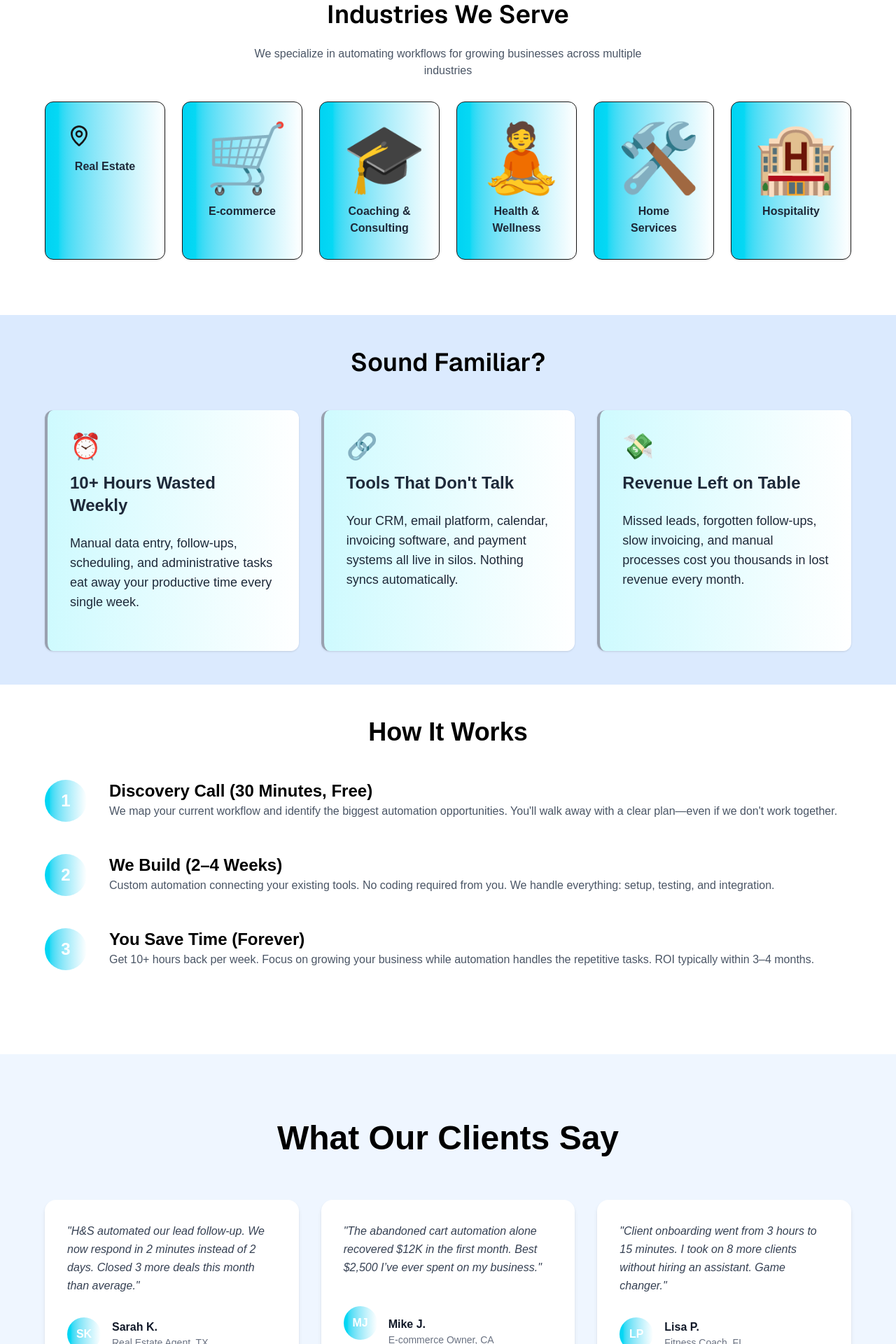
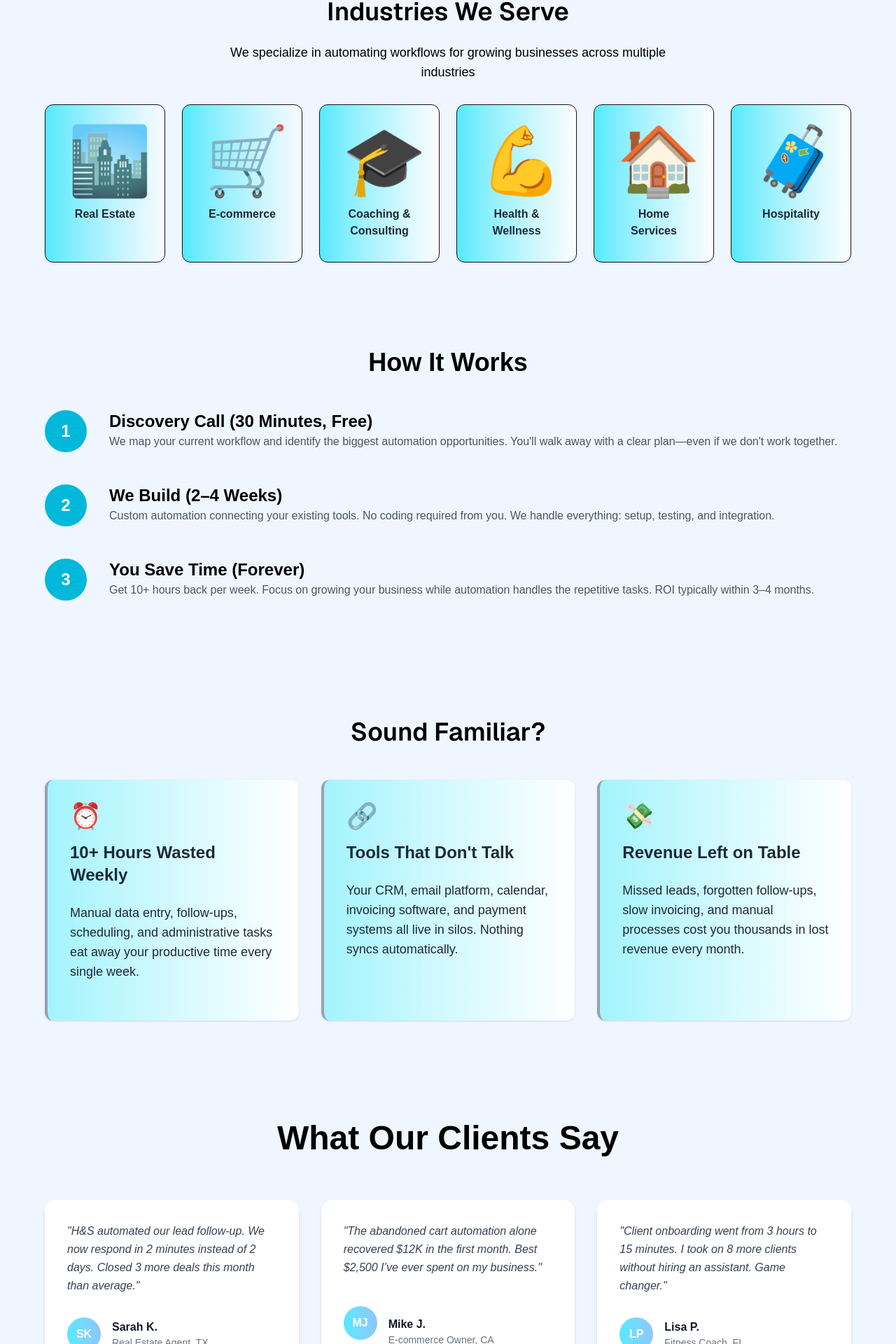
Before and after one commit to rizwan059/intership_project, a Next.js app in the folder hs_inter_t2/frontend/: page / in a window 1280 px wide. Shown: the part 663-2583 px from the top of the page at 70% size. Built offline with nearby package versions, Linux system fonts and the light colour scheme.

Commit message:
home and service have been finalized

```diff
--- a/hs_inter_t2/frontend/app/page.tsx
+++ b/hs_inter_t2/frontend/app/page.tsx
@@ -15,8 +15,8 @@ export default function Home() {
     <div className="">
       <Hero />
       <Industries />
+      <HowItWorks />
       <ProblemSection />
-      <HowItWorks />
       <SocialProof />
       <FinalCTA />
     </div>
--- a/hs_inter_t2/frontend/components/FinalCTA.tsx
+++ b/hs_inter_t2/frontend/components/FinalCTA.tsx
@@ -8,7 +8,7 @@ function FinalCTA() {
         <div>
 
             {/* SECTION 6: Final CTA*/}
-            <section className="min-h-84  bg-blue-200">
+            <section className="min-h-84  bg-gradient-to-r from-green-100 to-cyan-200">
 
                 <div className="max-w-132 mx-auto flex items-center justify-center flex-col gap-6 py-12 px-6 text-center">
 
@@ -21,7 +21,7 @@ function FinalCTA() {
 
                     {/* "Book your Free Consultation" (links to /book) */}
                     <Link href="/book-call">
-                        <button className="px-6 py-3 border hover:border-blue-500 bg-white/90 text-blue-500 rounded-lg transform transition duration-300 hover:-translate-y-2  cursor-pointer">
+                        <button className="px-6 py-3 border-blue-500 text-blue-500 rounded-lg bg-gradient-to-r from-cyan-400 to-blue-500 text-white">
                             Book Your Free Consultation
                         </button>
                     </Link>
--- a/hs_inter_t2/frontend/components/Hero.tsx
+++ b/hs_inter_t2/frontend/components/Hero.tsx
@@ -7,13 +7,13 @@ export default function Hero() {
         <main className="">
 
             {/* Section 1 – Hero */}
-            <section className="min-h-132 flex items-center justify-center bg-blue-100 px-6">
+            <section className="min-h-132 flex items-center justify-center bg-gradient-to-r from-green-100 to-cyan-200 px-6">
                 <div className="max-w-8xl text-center">
 
-                    <h1 className="text-2xl md:text-6xl text-black leading-tight mb-8">
+                    <h1 className="text-2xl font-serif md:text-6xl text-black leading-tight mb-8">
                         Small Businesses Waste <span className="text-blue-500">10+ Hours Per Week<br /></span> on Manual Tasks. We Automate Them for Under <span className="text-blue-500">$3,000.</span></h1>
 
-                    <p className="text-md text-gray-600 mb-8">
+                    <p className="text-lg text-black mb-8">
                         AI-powered automation that connects your tools, eliminates busywork, and saves you time -
                         without hiring developers.
                     </p>
--- a/hs_inter_t2/frontend/components/HowItWorks.tsx
+++ b/hs_inter_t2/frontend/components/HowItWorks.tsx
@@ -8,7 +8,7 @@ function HowItWorks() {
 
 
       {/* SECTION 4: How It Works (3 Steps) */}
-      <section className="min-h-132 flex text-center justify-center bg-white">
+      <section className="min-h-132 flex text-center justify-center bg-blue-50">
 
         <div className="max-w-6xl w-full text-center">
           <h2 className="text-4xl font-semibold text-black py-12">How It Works</h2>
@@ -18,7 +18,7 @@ function HowItWorks() {
 
             {/* Step 1 */}
             <div className="flex items-start gap-8">
-              <div className="flex items-center justify-center w-15 h-15 rounded-full bg-gradient-to-r from-cyan-400 to-white/80 text-white text-2xl font-bold shrink-0">
+              <div className="flex items-center justify-center w-15 h-15 rounded-full bg-gradient-to-r from-cyan-500 to-cyan-500 text-white text-2xl font-bold shrink-0">
                 1
               </div>
 
@@ -36,7 +36,7 @@ function HowItWorks() {
 
             {/* Step 2 */}
             <div className="flex items-start gap-8">
-              <div className="flex items-center justify-center w-15 h-15 rounded-full bg-gradient-to-r from-cyan-400 to-white/80 text-white text-2xl font-bold shrink-0">
+              <div className="flex items-center justify-center w-15 h-15 rounded-full bg-gradient-to-r from-cyan-500 to-cyan-500 text-white text-2xl font-bold shrink-0">
                 2
               </div>
 
@@ -53,7 +53,7 @@ function HowItWorks() {
 
             {/* Step 3 */}
             <div className="flex items-start gap-8">
-              <div className="flex items-center justify-center w-15 h-15 rounded-full bg-gradient-to-r from-cyan-400 to-white/80 text-white text-2xl font-bold shrink-0">
+              <div className="flex items-center justify-center w-15 h-15 rounded-full bg-gradient-to-r from-cyan-500 to-cyan-500 text-white text-2xl font-bold shrink-0">
                 3
               </div>
 
--- a/hs_inter_t2/frontend/components/Industries.tsx
+++ b/hs_inter_t2/frontend/components/Industries.tsx
@@ -11,7 +11,7 @@ function Industries() {
         <div>
 
             {/* SECTION 2: Industries We Serve (6 Icons)*/}
-            <section className="min-h-132 flex items-center justify-center bg-white px-6">
+            <section className="min-h-132 flex items-center justify-center bg-blue-50 px-6">
 
                 <div className="max-w-6xl w-full text-center">
 
@@ -20,45 +20,45 @@ function Industries() {
                     </h2>
 
 
-                    <p className="text-md text-gray-600 mb-8">
+                    <p className="text-lg text-black mb-8">
                         We specialize in automating workflows for growing businesses across multiple<br /> industries
                     </p>
 
                     <div className="grid grid-cols-1 sm:grid-cols-2 md:grid-cols-6 gap-6 ">
 
                         {/* Card 1 */}
-                        <div className="p-8 border hover:border-blue-500 bg-gradient-to-r from-cyan-400 to-white/80 rounded-xl shadow-sm hover:shadow-lg transition hover:-translate-y-2 cursor-pointer">
-                            <div className="text-8xl mb-4 "><MapPin size={32} /></div>
+                        <div className="p-8 border hover:border-blue-500 bg-gradient-to-r from-cyan-300 to-white/50 rounded-xl shadow-sm hover:shadow-lg transition hover:-translate-y-2 cursor-pointer">
+                            <div className="text-8xl mb-4 ">🏙️</div>
                             <h3 className="text-md text-gray-800 font-semibold">Real Estate</h3>
                         </div>
 
                         {/* Card 2 */}
-                        <div className="p-8 border hover:border-blue-500 bg-gradient-to-r from-cyan-400 to-white/80 rounded-xl shadow-sm hover:shadow-lg transition hover:-translate-y-2 cursor-pointer">
+                        <div className="p-8 border hover:border-blue-500 bg-gradient-to-r from-cyan-300 to-white/50 rounded-xl shadow-sm hover:shadow-lg transition hover:-translate-y-2 cursor-pointer">
                             <div className="text-8xl mb-4">🛒</div>
                             <h3 className="text-md text-gray-800 font-semibold">E-commerce</h3>
                         </div>
 
                         {/* Card 3 */}
-                        <div className="p-8 border hover:border-blue-500 bg-gradient-to-r from-cyan-400 to-white/80 rounded-xl shadow-sm hover:shadow-lg transition hover:-translate-y-2 cursor-pointer">
+                        <div className="p-8 border hover:border-blue-500 bg-gradient-to-r from-cyan-300 to-white/80 rounded-xl shadow-sm hover:shadow-lg transition hover:-translate-y-2 cursor-pointer">
                             <div className="text-8xl mb-4">🎓</div>
                             <h3 className="text-md text-gray-800 font-semibold">Coaching & Consulting</h3>
                         </div>
 
                         {/* Card 4 */}
-                        <div className="p-8 border hover:border-blue-500 bg-gradient-to-r from-cyan-400 to-white/80 rounded-xl shadow-sm hover:shadow-lg transition hover:-translate-y-2 cursor-pointer">
-                            <div className="text-8xl mb-4">🧘</div>
+                        <div className="p-8 border hover:border-blue-500 bg-gradient-to-r from-cyan-300 to-white/80 rounded-xl shadow-sm hover:shadow-lg transition hover:-translate-y-2 cursor-pointer">
+                            <div className="text-8xl  mb-4">💪</div>
                             <h3 className="text-md text-gray-800 font-semibold">Health & Wellness</h3>
                         </div>
 
                         {/* Card 5 */}
-                        <div className="p-8 border hover:border-blue-500 bg-gradient-to-r from-cyan-400 to-white/80 rounded-xl shadow-sm hover:shadow-lg transition hover:-translate-y-2 cursor-pointer">
-                            <div className="text-8xl mb-4">🛠️</div>
+                        <div className="p-8 border hover:border-blue-500 bg-gradient-to-r from-cyan-300 to-white/80 rounded-xl shadow-sm hover:shadow-lg transition hover:-translate-y-2 cursor-pointer">
+                            <div className="text-8xl mb-4">🏠</div>
                             <h3 className="text-md text-gray-800 font-semibold">Home Services</h3>
                         </div>
 
                         {/* Card 6 */}
-                        <div className="p-8 border hover:border-blue-500 bg-gradient-to-r from-cyan-400 to-white/80 rounded-xl shadow-sm hover:shadow-lg transition hover:-translate-y-2 cursor-pointer">
-                            <div className="text-8xl mb-4">🏨</div>
+                        <div className="p-8 border hover:border-blue-500 bg-gradient-to-r from-cyan-300 to-white/80 rounded-xl shadow-sm hover:shadow-lg transition hover:-translate-y-2 cursor-pointer">
+                            <div className="text-8xl mb-4">🧳</div>
                             <h3 className="text-md text-gray-800 font-semibold">Hospitality</h3>
                         </div>
 
--- a/hs_inter_t2/frontend/components/ProblemSection.tsx
+++ b/hs_inter_t2/frontend/components/ProblemSection.tsx
@@ -8,7 +8,7 @@ function ProblemSection() {
 
 
       {/* SECTION 3: The Problem (3 Columns)*/}
-      <section className="min-h-132 flex items-center justify-center bg-blue-100 px-6">
+      <section className="min-h-132 flex items-center justify-center bg-blue-50 px-6">
 
         <div className="max-w-6xl w-full">
 
@@ -19,7 +19,7 @@ function ProblemSection() {
           <div className="grid grid-cols-1 sm:grid-cols-2 md:grid-cols-3 gap-8 ">
 
             {/* problem Card 1 */}
-            <div className="p-8 border-l-4 border-gray-400 bg-gradient-to-r from-cyan-100 to-white  rounded-xl shadow-sm hover:shadow-lg transition ">
+            <div className="p-8 border-l-4 border-gray-400 bg-gradient-to-r from-cyan-200 to-white  rounded-xl shadow-sm hover:shadow-lg transition ">
               <div className="text-4xl mb-4">⏰</div>
               <h3 className="text-2xl text-gray-800 font-bold text-left">10+ Hours Wasted Weekly</h3>
 
@@ -30,7 +30,7 @@ function ProblemSection() {
             </div>
 
             {/* problem Card 2 */}
-            <div className="p-8 border-l-4 border-gray-400 bg-gradient-to-r from-cyan-100 to-white rounded-xl shadow-sm hover:shadow-lg transition ">
+            <div className="p-8 border-l-4 border-gray-400 bg-gradient-to-r from-cyan-200 to-white rounded-xl shadow-sm hover:shadow-lg transition ">
               <div className="text-4xl mb-4">🔗</div>
               <h3 className="text-2xl text-gray-800 font-bold text-left">Tools That Don't Talk</h3>
 
@@ -41,7 +41,7 @@ function ProblemSection() {
             </div>
 
             {/* problem Card 3 */}
-            <div className="p-8 border-l-4 border-gray-400 bg-gradient-to-r from-cyan-100 to-white  rounded-xl shadow-sm hover:shadow-lg transition ">
+            <div className="p-8 border-l-4 border-gray-400 bg-gradient-to-r from-cyan-200 to-white  rounded-xl shadow-sm hover:shadow-lg transition ">
               <div className="text-4xl mb-4">💸</div>
               <h3 className="text-2xl text-gray-800 font-bold text-left">Revenue Left on Table</h3>
 
--- a/hs_inter_t2/frontend/components/SocialProof.tsx
+++ b/hs_inter_t2/frontend/components/SocialProof.tsx
@@ -23,7 +23,7 @@ function SocialProof() {
             </p>
 
             <div className="flex items-center gap-4">
-              <div className="w-12 h-12 rounded-full bg-gradient-to-r from-cyan-400 to-white/80 text-white flex items-center justify-center font-semibold">
+              <div className="w-12 h-12 rounded-full bg-gradient-to-r from-cyan-300 to-blue-300 text-white flex items-center justify-center font-semibold">
                 SK
               </div>
               <div>
@@ -43,7 +43,7 @@ function SocialProof() {
             </p>
 
             <div className="flex items-center gap-4">
-              <div className="w-12 h-12 rounded-full bg-gradient-to-r from-cyan-400 to-white/80 text-white flex items-center justify-center font-semibold">
+              <div className="w-12 h-12 rounded-full bg-gradient-to-r from-cyan-300 to-blue-300 text-white flex items-center justify-center font-semibold">
                 MJ
               </div>
               <div className="pt-6">
@@ -63,7 +63,7 @@ function SocialProof() {
             </p>
 
             <div className="flex items-center gap-4">
-              <div className="w-12 h-12 rounded-full bg-gradient-to-r from-cyan-400 to-white/80 text-white flex items-center justify-center font-semibold">
+              <div className="w-12 h-12 rounded-full bg-gradient-to-r from-cyan-300 to-blue-300 text-white flex items-center justify-center font-semibold">
                 LP
               </div>
               <div>
```
Also changed, not shown: hs_inter_t2/frontend/app/servicenpricing/page.tsx (+23 -23 lines).
